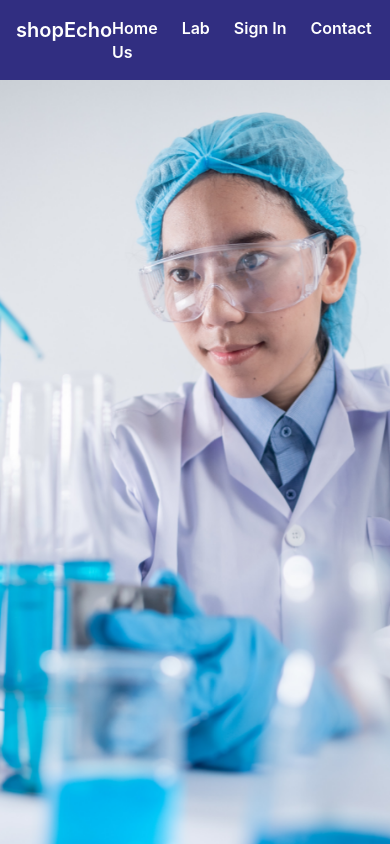
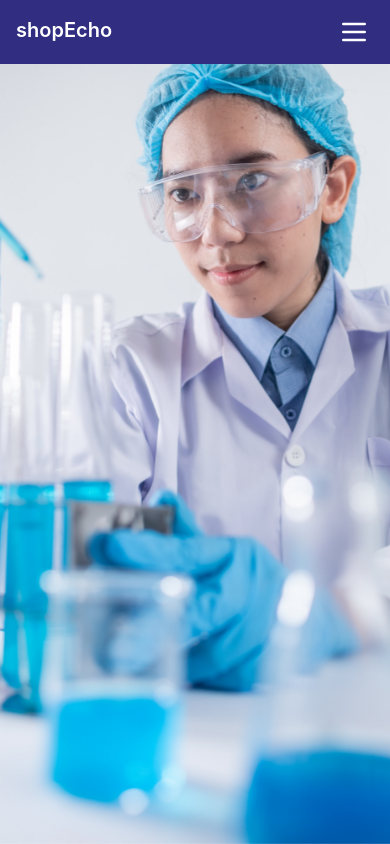
Before and after one commit to Abhinav0909/shopEcho, a Next.js app: page / in a window 390 px wide. Shown: the top 844 px of the page. Built offline with nearby package versions, Linux system fonts and the light colour scheme.

Commit message:
✨ Add hamburger

```diff
--- a/components/navbar.tsx
+++ b/components/navbar.tsx
@@ -2,12 +2,18 @@ import Link from 'next/link';
 
 export interface NavBarProps{}
 const Navbar: React.FC<NavBarProps> = () => {
+  const clickHandler = () => {
+    const menu:Element = document.querySelector(".mobile-menu");
+    menu.classList.toggle("hidden");
+  }
   return (
+    <div className='fixed top-0 z-50 w-full'>
+       <nav className="bg-indigo-900 bg-center bg-no-repeat bg-cover ">
     <div className='flex justify-between p-4 text-white bg-indigo-900'>
       <Link href='/'>
         <a className='text-xl font-semibold '>shopEcho</a>
       </Link>
-    <div className='space-x-6 font-semibold font-size-xl'>
+    <div className='hidden space-x-6 font-semibold font-size-xl lg:block '>
       <Link href='/'>
         <a className=''>Home</a>
       </Link>
@@ -21,8 +27,43 @@ const Navbar: React.FC<NavBarProps> = () => {
         <a className=''>Contact Us</a>
         </Link>
       </div>
+      <div className='flex flex-col items-center lg:hidden '>
+        <button onClick={clickHandler}>
+        <svg
+                  xmlns="http://www.w3.org/2000/svg"
+                  className="w-10 h-8"
+                  fill="none"
+                  viewBox="0 0 24 24"
+                  stroke="currentColor"
+                >
+                  <path
+                    strokeLinecap="round"
+                    strokeLinejoin="round"
+                    strokeWidth="2"
+                    d="M4 6h16M4 12h16M4 18h16"
+                  />
+                </svg>
+        </button>
+      </div>
+      </div>
+      <div className='hidden w-full mobile-menu lg:hidden '>
+      <Link href='/'>
+        <a className='block px-4 py-2 text-base font-semibold text-center text-white border-blue-600'>Home</a>
+      </Link>
+      <Link href='/Lab'>
+        <a className='block px-4 py-2 text-base font-semibold text-center text-white border-white'>Lab</a>
+      </Link>
+      <Link href='/auth'>
+        <a className='block px-4 py-2 text-base font-semibold text-center text-white border-white'>Sign In</a>
+        </Link>
+        <Link href='/Contact'>
+        <a className='block px-4 py-2 text-base font-semibold text-center text-white border-white'>Contact Us</a>
+        </Link>
+        </div>
+        </nav>
+      </div>
 
-    </div>
+
 
   )
 }
--- /dev/null
+++ b/i18n.tsx
@@ -0,0 +1,26 @@
+import i18n from "i18next"
+import { initReactI18next } from "react-i18next"
+import english from './locales/english.json'
+import hindi from './locales/hindi.json'
+const resources = {
+  en: {
+   translation:english
+  },
+  hi: {
+    translation:hindi
+   }
+}
+
+i18n
+  .use(initReactI18next)
+  .init({
+    resources,
+    lng: 'en',
+    keySeparator:false,
+    interpolation: {
+      escapeValue:false
+    }
+})
+
+
+export default i18n;
--- /dev/null
+++ b/locales/english.json
@@ -0,0 +1,3 @@
+{
+  "title":"About us"
+}
--- /dev/null
+++ b/locales/hindi.json
@@ -0,0 +1,3 @@
+{
+  "title":"About us hindi"
+}
--- a/package.json
+++ b/package.json
@@ -13,14 +13,15 @@
     "@types/mongodb": "^3.6.20",
     "autoprefixer": "^10.3.1",
     "bcrypt": "^5.0.1",
+    "i18next": "^20.3.5",
     "joi": "^17.4.1",
     "jsonwebtoken": "^8.5.1",
     "mongodb": "^4.0.1",
     "next": "11.0.1",
     "postcss": "^8.3.6",
     "react": "17.0.2",
-    "react-customerly": "^2.0.0",
     "react-dom": "17.0.2",
+    "react-i18next": "^11.11.4",
     "react-reveal": "^1.2.2",
     "tailwindcss": "^2.2.7"
   },
--- a/pages/index.tsx
+++ b/pages/index.tsx
@@ -6,6 +6,7 @@ import Fade from "react-reveal/Fade";
 import Flip from "react-reveal/Flip";
 import Navbar from "../components/navbar";
 import Footer from "../components/footer";
+import "../i18n"
 export default function Home() {
   return (
     <>
@@ -25,7 +26,7 @@ export default function Home() {
         <Fade bottom>
           <div className="">
             <h1 className="w-full my-6 text-3xl font-bold text-center border-b-2 border-black md:w-11/12 md:mx-20">
-              About us
+              About Us
             </h1>
             <p className="my-10 text-xl font-medium text-justify mx-14 md:mx-28 ">
               The current pandemic has affected the education system all over
```
Also changed, not shown: 1 other file (tests, documents, lock files or other folders).
